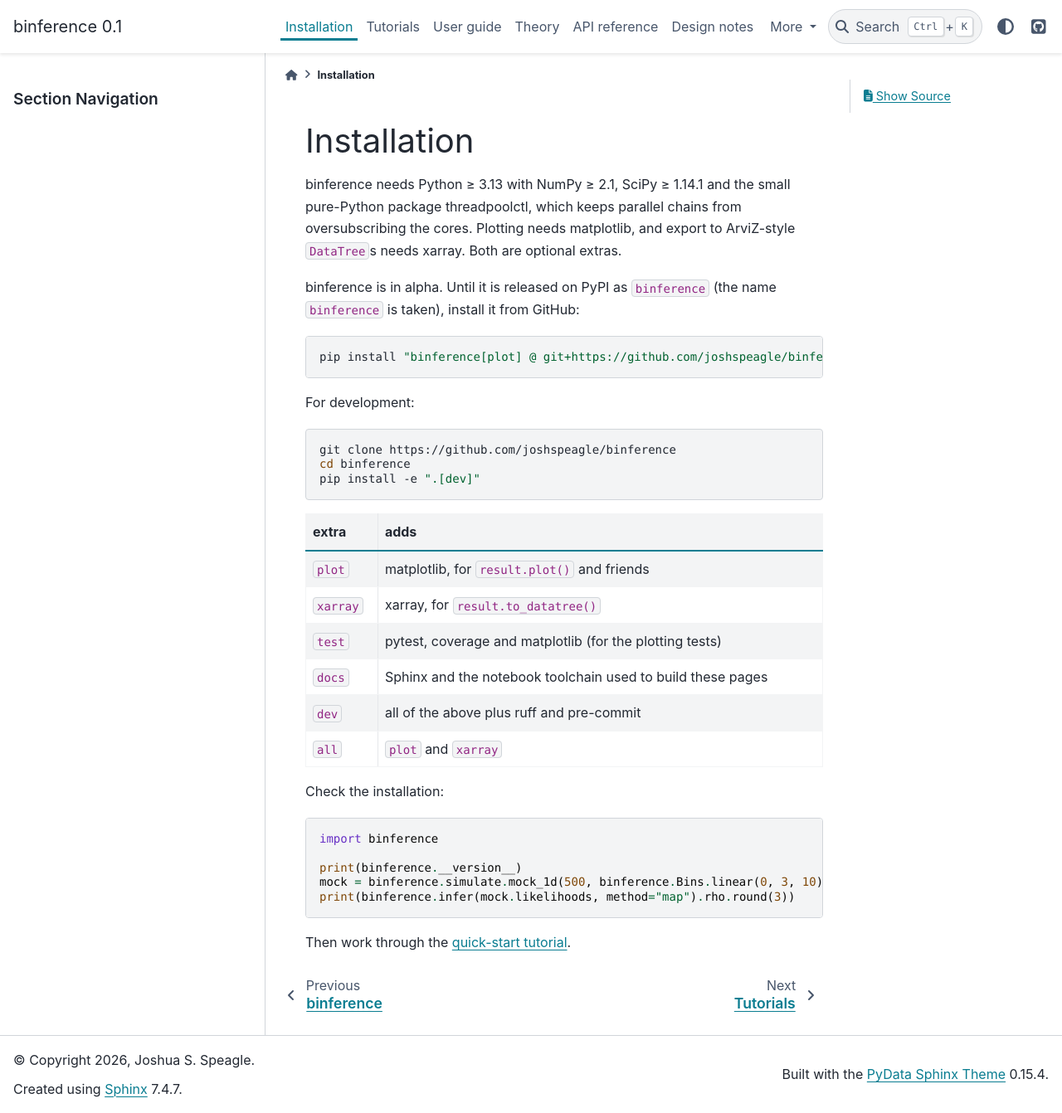
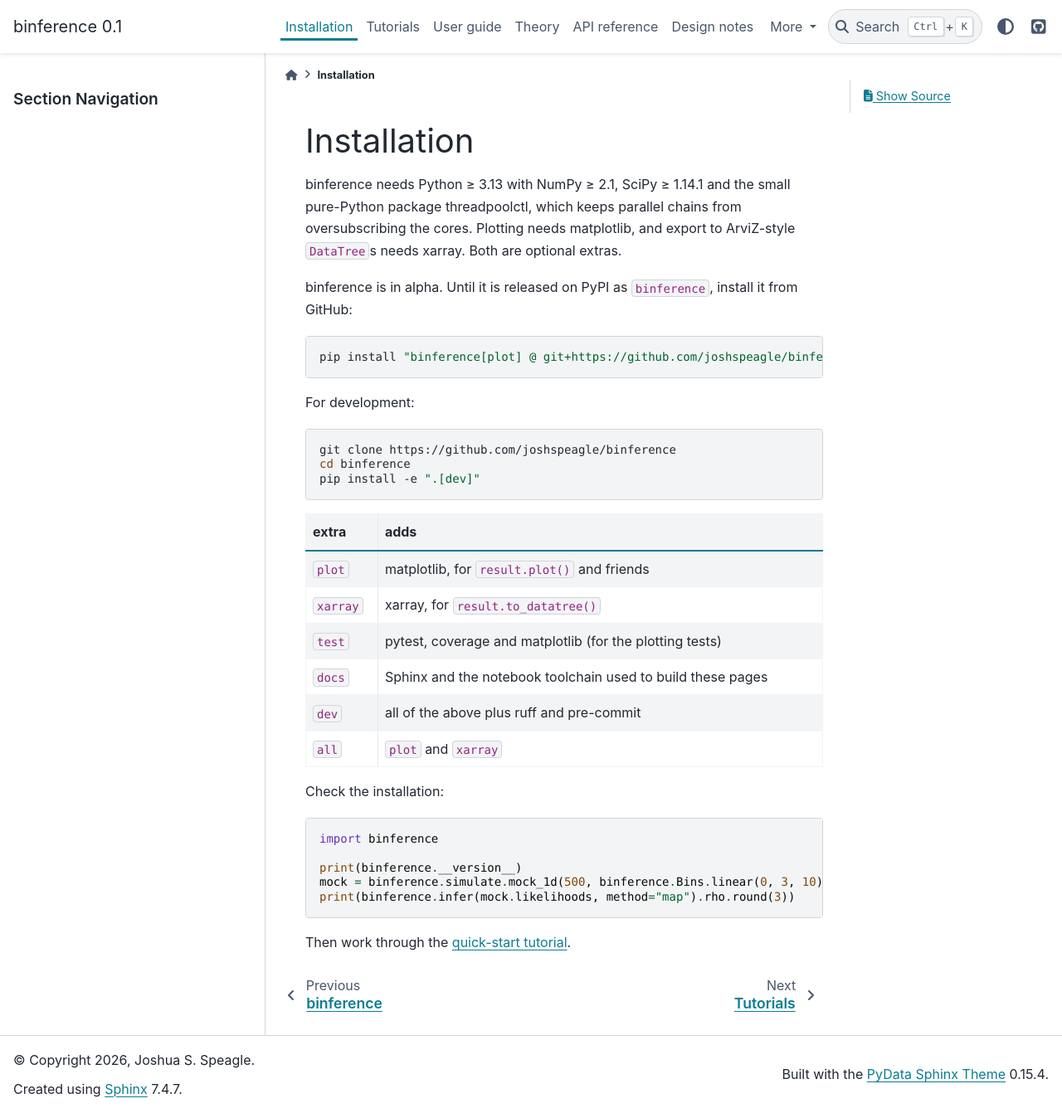
Before and after one commit to joshspeagle/binference, a Sphinx documentation site: the page built from docs/install.md, in a window 1280 px wide and 1342 px high. Shown: the whole window at 83% size. Built offline with Sphinx 7.4.7 and the PyData theme 0.15.4, drawn with Linux system fonts in a browser that asks for light colours.

Commit message:
Drop the rename-garbled note that the PyPI name is taken
Co-Authored-By: Claude Opus 5.5 <noreply@anthropic.com>
Claude-Session: https://claude.ai/code/session_01De68Qguk82R9FGTNQYmYnz

````diff
--- a/docs/install.md
+++ b/docs/install.md
@@ -5,8 +5,8 @@ pure-Python package threadpoolctl, which keeps parallel chains from
 oversubscribing the cores. Plotting needs matplotlib, and export to
 ArviZ-style `DataTree`s needs xarray. Both are optional extras.
 
-binference is in alpha. Until it is released on PyPI as `binference` (the
-name `binference` is taken), install it from GitHub:
+binference is in alpha. Until it is released on PyPI as `binference`, install it
+from GitHub:
 
 ```bash
 pip install "binference[plot] @ git+https://github.com/joshspeagle/binference"
````
Also changed, not shown: README.md (+2 -2 lines).
